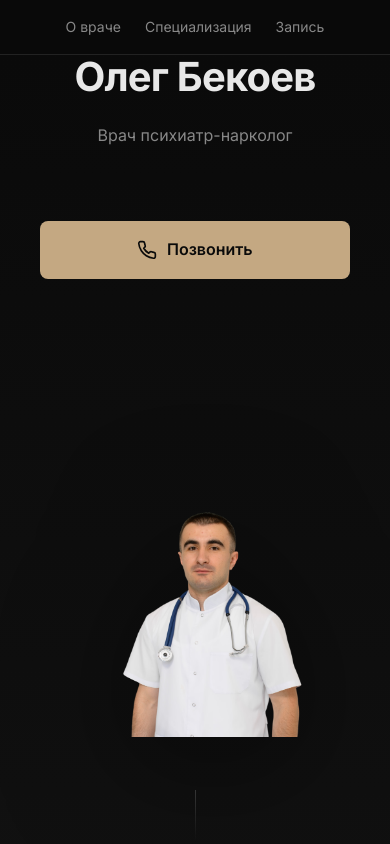
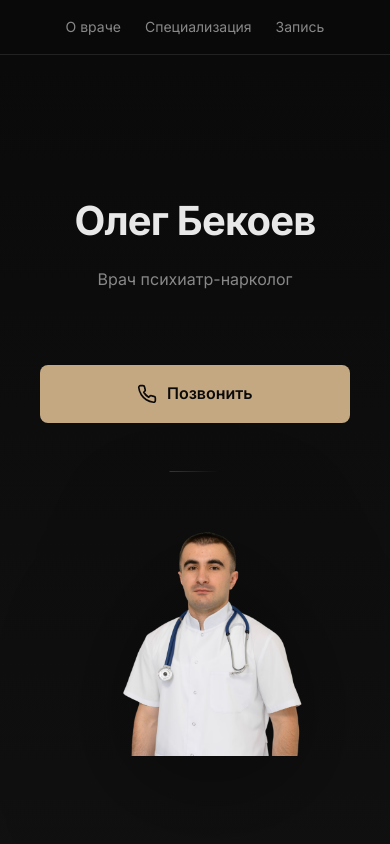
Before and after one commit to azamatbmk/oleg-bekoev, a Next.js app: page / in a window 390 px wide. Shown: the top 844 px of the page. Built offline with nearby package versions, Linux system fonts and the light colour scheme.

Commit message:
Правки

```diff
--- a/components/Hero/Hero.module.css
+++ b/components/Hero/Hero.module.css
@@ -113,13 +113,16 @@
 .scrollIndicator {
   position: absolute;
   bottom: var(--spacing-xl);
-  left: 50%;
-  transform: translateX(-50%);
+  left: 0;
+  right: 0;
+  width: fit-content;
+  margin-inline: auto;
   display: flex;
   flex-direction: column;
   align-items: center;
   gap: var(--spacing-xs);
   animation: fadeIn 1s ease-out 1s both;
+  pointer-events: none;
 }
 
 .scrollLine {
@@ -128,7 +131,7 @@
   background: linear-gradient(to bottom,
       var(--color-text-dim),
       transparent);
-  animation: scrollPulse 2s ease-in-out infinite;
+  animation: scrollPulseY 2s ease-in-out infinite;
 }
 
 @keyframes fadeInUp {
@@ -153,7 +156,7 @@
   }
 }
 
-@keyframes scrollPulse {
+@keyframes scrollPulseY {
 
   0%,
   100% {
@@ -164,6 +167,31 @@
   50% {
     opacity: 1;
     transform: scaleY(1);
+  }
+}
+
+@keyframes scrollPulseX {
+
+  0%,
+  100% {
+    opacity: 0.3;
+    transform: scaleX(0.85);
+  }
+
+  50% {
+    opacity: 1;
+    transform: scaleX(1);
+  }
+}
+
+@media (min-width: 769px) {
+  .content {
+    gap: var(--spacing-2xl);
+    grid-template-columns: minmax(27rem, 1fr) 2fr;
+  }
+
+  .name {
+    white-space: nowrap;
   }
 }
 
@@ -186,7 +214,10 @@
   }
 
   .doctorImage {
-    max-height: 70vh;
+    height: auto;
+    max-height: 85vh;
+    width: auto;
+    max-width: 100%;
   }
 
   .specialty {
@@ -197,4 +228,24 @@
     align-self: stretch;
     max-width: none;
   }
+
+  .scrollIndicator {
+    position: static;
+    left: auto;
+    right: auto;
+    width: 100%;
+    margin-inline: 0;
+    margin-top: var(--spacing-md);
+    flex-direction: row;
+    justify-content: center;
+  }
+
+  .scrollLine {
+    width: 56px;
+    height: 1px;
+    background: linear-gradient(to right,
+        var(--color-text-dim),
+        transparent);
+    animation: scrollPulseX 2s ease-in-out infinite;
+  }
 }
--- a/components/Hero/Hero.tsx
+++ b/components/Hero/Hero.tsx
@@ -31,6 +31,10 @@ export default function Hero() {
               </svg>
               Позвонить
             </a>
+
+            <div className={styles.scrollIndicator}>
+              <div className={styles.scrollLine} />
+            </div>
           </div>
 
           <div className={styles.imageWrapper}>
@@ -51,10 +55,6 @@ export default function Hero() {
           </div>
         </div>
       </div>
-
-      <div className={styles.scrollIndicator}>
-        <div className={styles.scrollLine} />
-      </div>
     </section>
   );
 }
```
